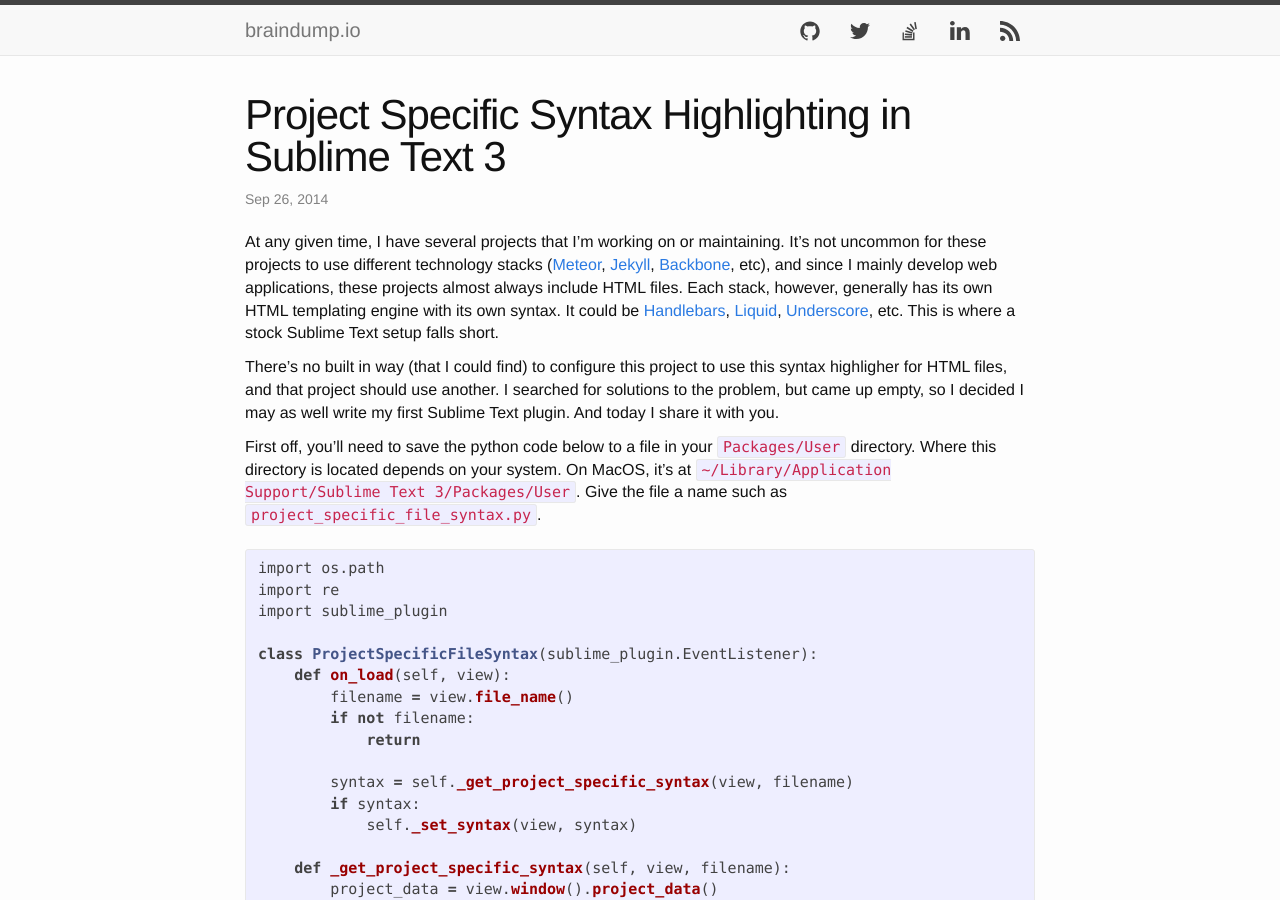
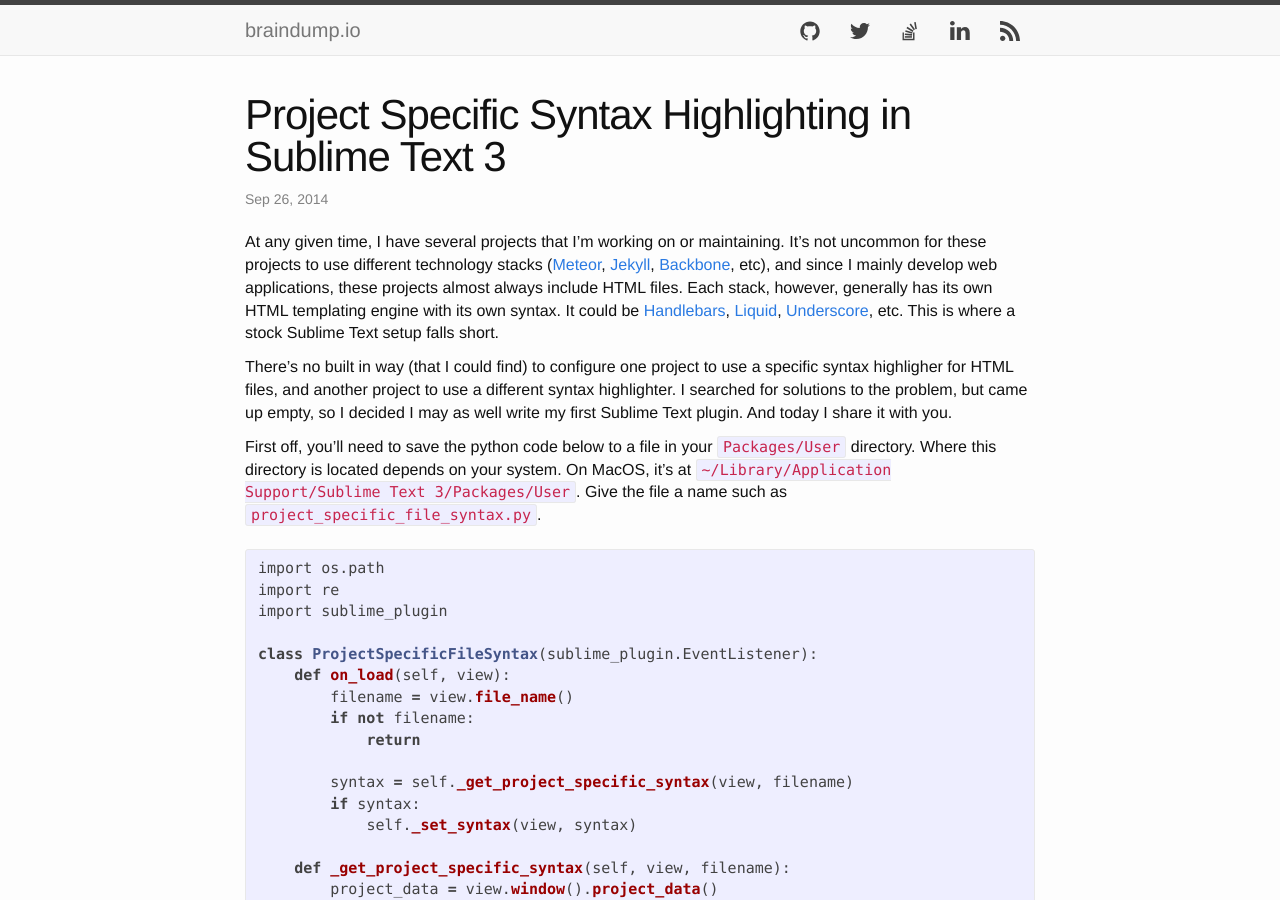
Before and after one commit to reywood/reywood.github.io, a Jekyll site: the page built from _posts/2014-09-26-project-specific-syntax-highlighting-in-sublime-text-3.md, in a window 1280 px wide and 900 px high. Built offline with Jekyll 4.4.1, drawn with Linux system fonts in a browser that asks for light colours; nearby versions of some CDN libraries; comment, search, counter and statistics services are not loaded.

Commit message:
Fix wording

```diff
--- a/_posts/2014-09-26-project-specific-syntax-highlighting-in-sublime-text-3.md
+++ b/_posts/2014-09-26-project-specific-syntax-highlighting-in-sublime-text-3.md
@@ -10,7 +10,7 @@ tags:
 ---
 At any given time, I have several projects that I'm working on or maintaining. It's not uncommon for these projects to use different technology stacks ([Meteor][meteor], [Jekyll][jekyll], [Backbone][backbone], etc), and since I mainly develop web applications, these projects almost always include HTML files. Each stack, however, generally has its own HTML templating engine with its own syntax. It could be [Handlebars][handlebars], [Liquid][liquid], [Underscore][underscore], etc. This is where a stock Sublime Text setup falls short.
 
-There's no built in way (that I could find) to configure this project to use this syntax highligher for HTML files, and that project should use another. I searched for solutions to the problem, but came up empty, so I decided I may as well write my first Sublime Text plugin. And today I share it with you.
+There's no built in way (that I could find) to configure one project to use a specific syntax highligher for HTML files, and another project to use a different syntax highlighter. I searched for solutions to the problem, but came up empty, so I decided I may as well write my first Sublime Text plugin. And today I share it with you.
 
 First off, you'll need to save the python code below to a file in your `Packages/User` directory. Where this directory is located depends on your system. On MacOS, it's at `~/Library/Application Support/Sublime Text 3/Packages/User`. Give the file a name such as `project_specific_file_syntax.py`.
 
```
